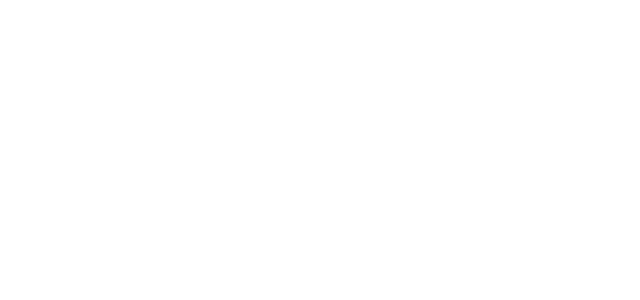
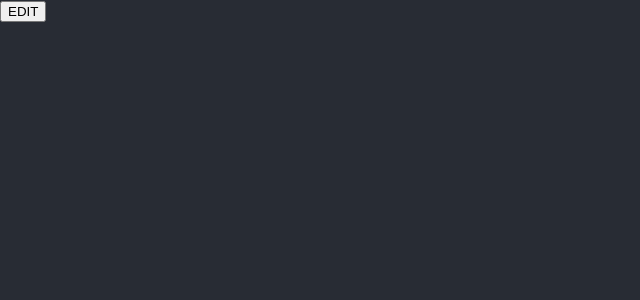
Before and after one commit to 464squad/design-pad, a React (Create React App) app: page / in a window 1280 px wide. Shown: the top 300 px of the page, without its empty margins (0-640 px from the left). Built offline with nearby package versions, Linux system fonts and the light colour scheme.

Commit message:
created new branch and modified changes

```diff
--- a/src/App.js
+++ b/src/App.js
@@ -1,11 +1,14 @@
 import React from 'react';
-import './App.css';
+import './index.css';
+import DesignContainer from './components/DesignContainer';
 
 function App() {
+
   return (
     <div className="app-title">
 
-      <designContainer />
+      <DesignContainer />
+
     </div>
   );
 }
--- a/src/components/DesignBoard.js
+++ b/src/components/DesignBoard.js
@@ -8,7 +8,11 @@ class DesignBoard extends Component {
     }
 
     render() {
+        return (
+            <div>
 
+            </div>
+        );
     }
 }
 
--- a/src/components/DesignContainer.js
+++ b/src/components/DesignContainer.js
@@ -1,15 +1,34 @@
-import React, {Component}from 'react'
-import PadInput from "./padInput"
+import React, {Component} from 'react'
+import PadInput from "./PadInput"
 import DesignBoard from "./DesignBoard"
 import "./index.css"
 
 class DesignContainer extends Component {
     constructor(props) {
         super(props)
+
+        /*
+            Setting initial state for if the pad is editable
+        */
+
+        this.state = {
+            edit: false // cannot edit
+        }
+    }
+
+    handleEdit = event => {
+        console.log(event.target)
     }
 
     render() {
 
+
+
+        return (
+            <div>
+                <button className="edit-btn" onClick={this.handleEdit}>EDIT</button>
+            </div>
+        );
     }
 }
 
--- a/src/components/index.css
+++ b/src/components/index.css
@@ -0,0 +1,4 @@
+html {
+    background-color: #282c34;
+
+}
--- a/src/components/padInput.js
+++ b/src/components/padInput.js
@@ -1,12 +1,16 @@
 import React, {Component} from 'react'
 
-import "./index.css"
+import './index.css'
 
 class PadInput extends Component {
 
-    render() {
+    render () {
+        return (
+            <div>
 
+            </div>
+        );
     }
 }
 
-export default PadInput
+export default PadInput;
```
